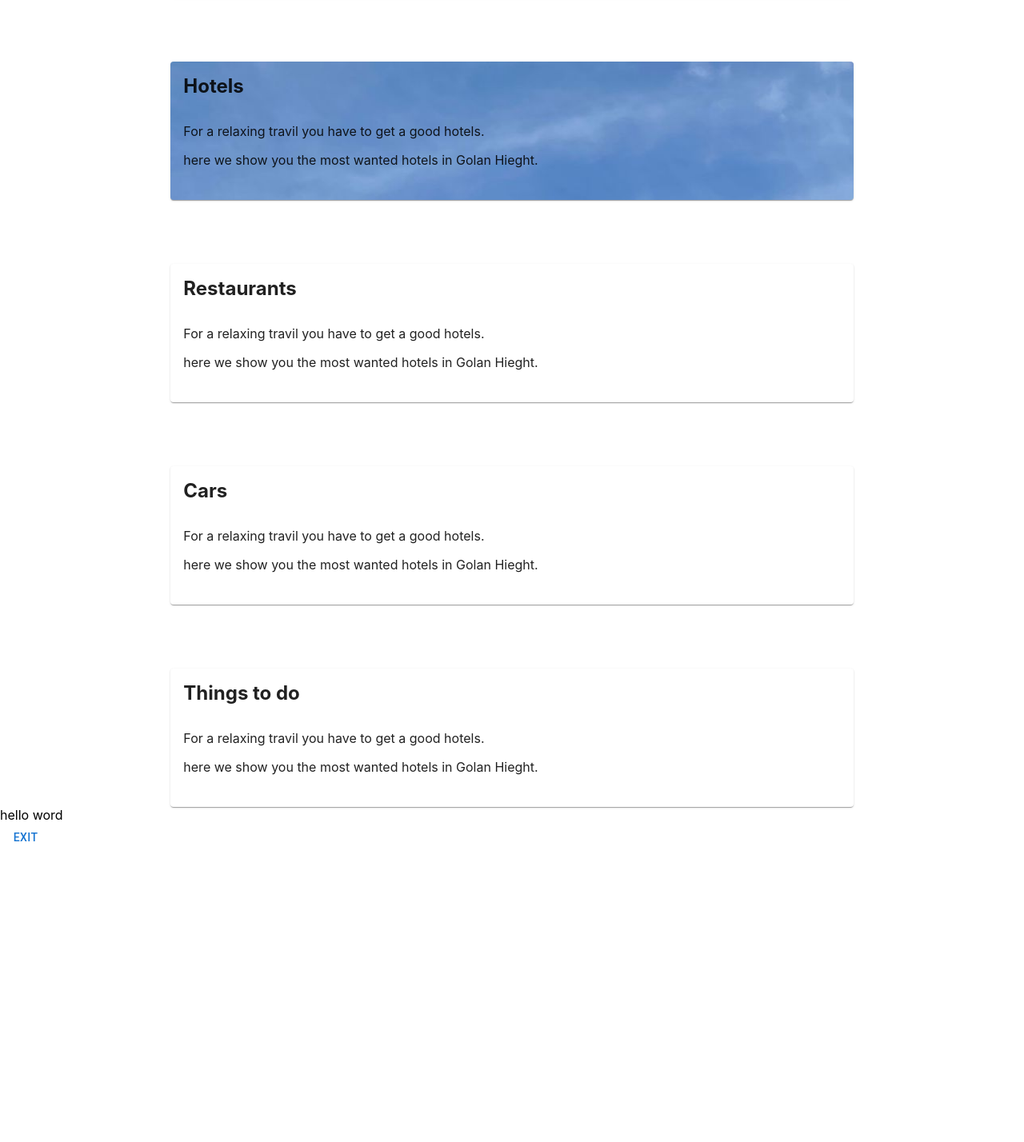
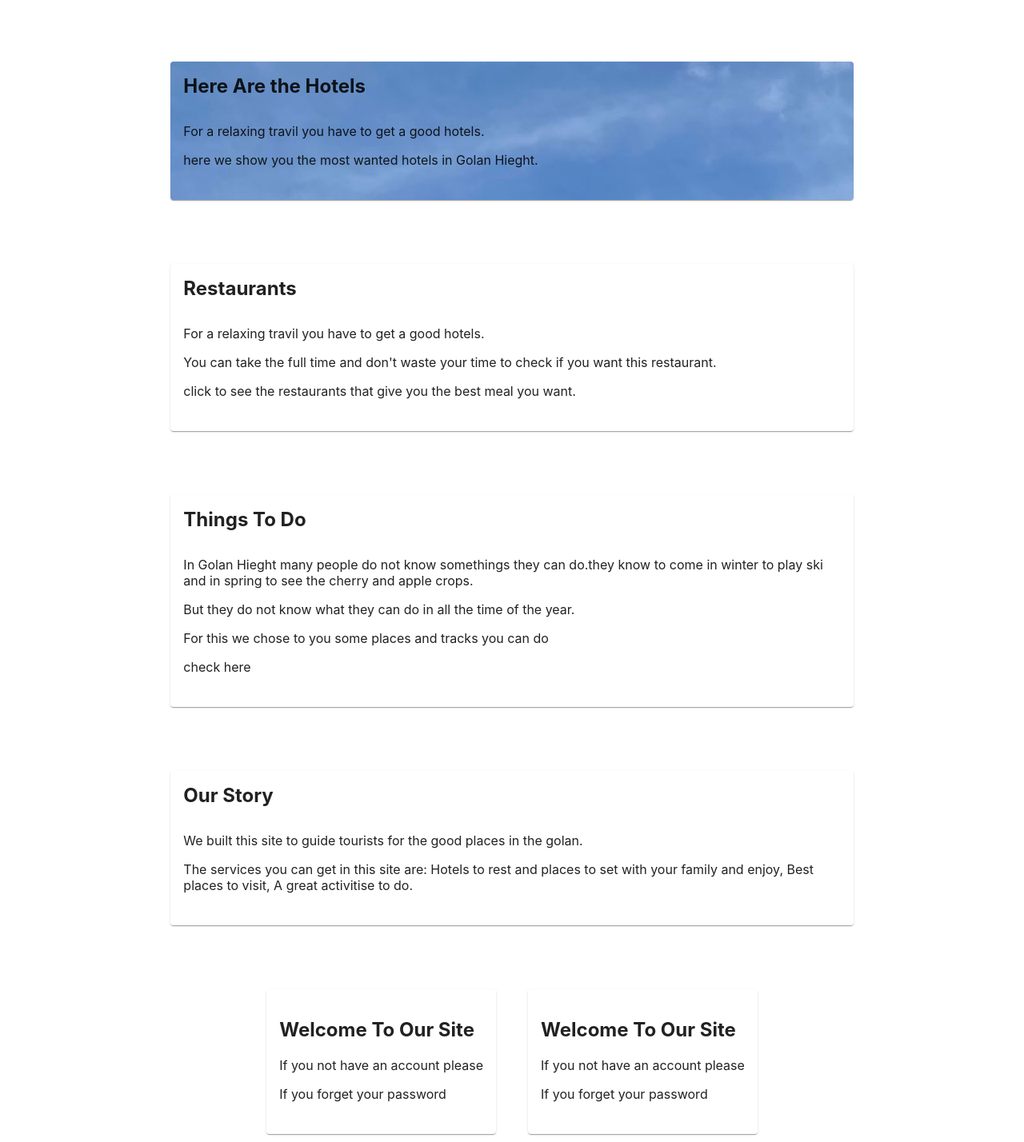
Before and after one commit to Rabmah/web-project, a React (Create React App) app: page /Site in a window 1280 px wide. Shown: the part 356-1784 px from the top of the page at 80% size. Before the commit the page ends 1422 px from the top, so only its background shows below. Built offline with nearby package versions, Linux system fonts and the light colour scheme; no server answers; sample sign-in values are in the browser's storage.

Commit message:
add-R-J cards,exitButton_Site,add hotel card

```diff
--- a/src/components/Site/Hotels.js
+++ b/src/components/Site/Hotels.js
@@ -1,10 +1,9 @@
 import React from "react";
-import {  Stack, Grid, Card, CardContent  } from "@mui/material";
+import { Stack, Grid, Card, CardContent } from "@mui/material";
 import { NavBar } from "./AppBar";
 import { pages, settings } from "./Site";
 
 export function Hotels(props) {
-
     return (
         <div>
             <NavBar pages={pages} settings={settings}></NavBar>
@@ -15,19 +14,13 @@ export function Hotels(props) {
                             <CardContent>
                                 <Stack spacing={2}>
                                     <h2>Welcome To Our Site</h2>
-
-                                <div>
-                                    If you not have an account please
-                                </div>
-                                <div>
-                                    If you forget your password
-                                </div>
+                                    <p>If you not have an account please</p>
+                                    <p>If you forget your password</p>
                                 </Stack>
                             </CardContent>
                         </Card>
                     </Grid>
                 </Grid>
-
             </div>
         </div>
     );
--- a/src/components/Site/MenuCard.js
+++ b/src/components/Site/MenuCard.js
@@ -2,35 +2,33 @@ import { Card, CardContent, Grid, Stack } from "@mui/material";
 
 const data = [
     {
-        title: "Hotels",
-        imgpath: "",
-        body: ["For a relaxing travil you have to get a good hotels.", "here we show you the most wanted hotels in Golan Hieght."],
-        link: `${process.env.PUBLIC_URL}/assets/roro.jpeg`
+        title: "Here Are the Hotels",
+        imgpath: `${process.env.PUBLIC_URL}/assets/roro.jpeg`,
+        body: ["For a relaxing travil you have to get a good hotels.",
+            "here we show you the most wanted hotels in Golan Hieght."],
+        link: ""
     },
     {
         title: "Restaurants",
         imgpath: "",
-        body: ["For a relaxing travil you have to get a good hotels.", "here we show you the most wanted hotels in Golan Hieght."],
+        body: ["For a relaxing travil you have to get a good hotels.",
+            "You can take the full time and don't waste your time to check if you want this restaurant.",
+            "click to see the restaurants that give you the best meal you want."],
         link: ""
     }
     ,
     {
-        title: "Cars",
+        title: "Things To Do",
         imgpath: "",
-        body: ["For a relaxing travil you have to get a good hotels.", "here we show you the most wanted hotels in Golan Hieght."],
-        link: ""
-    },
-    {
-        title: "Things to do",
-        imgpath: "",
-        body: ["For a relaxing travil you have to get a good hotels.", "here we show you the most wanted hotels in Golan Hieght."],
+        body: ["In Golan Hieght many people do not know somethings they can do.they know to come in winter to play ski and in spring to see the cherry and apple crops.",
+            "But they do not know what they can do in all the time of the year.",
+            "For this we chose to you some places and tracks you can do",
+            "check here"],
         link: ""
     }
 ]
 
 export function MenuCards(props) {
-
-
     return (
         <div>
             <div>
@@ -57,9 +55,8 @@ export function MenuCards(props) {
             {data.map((card) => (
                 <Grid container justifyContent={"center"} mt={"10vh"} alignItems={"center"}>
                     <Grid item md={8}>
-                        <Card style={{backgroundImage: `url(${card.link})` }} variant="elevation">
+                        <Card style={{ backgroundImage: `url(${card.imgpath})` }} variant="elevation">
                             <CardContent>
-
                                 <Stack spacing={2}>
                                     <h2>{card.title}</h2>
                                     <div>
@@ -76,8 +73,50 @@ export function MenuCards(props) {
                 </Grid>
             ))}
 
+            <div>
+                <Grid container justifyContent={"center"} mt={"10vh"} alignItems={"center"}>
+                    <Grid item md={8}>
+                        <Card style={{ backgroundColor: "white" }} variant="elevation">
+                            <CardContent>
+                                <Stack spacing={2}>
+                                    <h2>Our Story</h2>
+                                    <div>
+                                        <p>We built this site to guide tourists for the good places in the golan.</p>
+                                        <p>The services you can get in this site are:
+                                            Hotels to rest and places to set with your family and enjoy,
+                                            Best places to visit,
+                                            A great activitise to do.</p>
+                                    </div>
+                                </Stack>
+                            </CardContent>
+                        </Card>
+                    </Grid>
+                </Grid>
+            </div>
+
+            <div>
+                <Grid container justifyContent={"center"} mt={"10vh"} alignItems={"center"}>
+
+                    <Stack direction="row" spacing={5}>
+                        <Card style={{ backgroundColor: "white" }} variant="elevation">
+                            <CardContent>
+                                <h2>Welcome To Our Site</h2>
+                                <p>If you not have an account please</p>
+                                <p>If you forget your password</p>
+                            </CardContent>
+                        </Card>
+
+                        <Card style={{ backgroundColor: "white" }} variant="elevation">
+                            <CardContent>
+                                <h2>Welcome To Our Site</h2>
+                                <p>If you not have an account please</p>
+                                <p>If you forget your password</p>
+                            </CardContent>
+                        </Card>
+                    </Stack>
+
+                </Grid>
+            </div>
         </div>
     );
-
-
 }
--- a/src/components/Site/Site.js
+++ b/src/components/Site/Site.js
@@ -4,12 +4,10 @@ import { Alert, Button, Snackbar } from "@mui/material";
 //import { Delete, Person } from "@mui/icons-material";
 import { firebaseAuth } from "../firebaseHelper";
 import { useNavigate } from "react-router-dom";
-
-
 import { NavBar } from "./AppBar";
 import { MenuCards } from "./MenuCard";
 
-export const pages = ['Hotels', 'Restaurants', 'Cars', 'Things to do', 'Our Story'];
+export const pages = ['Hotels', 'Restaurants', 'Things to do'];
 //hotels צימרים
 // Cars cars to rent/ bus stations
 // Things to do: popular places to visit, מסלוליםף, טרקטרונים, ברכת רםת , חרמון , נהר סער, תל הקולות מול סוריה
@@ -46,103 +44,8 @@ export function Site(props) {
   return (
     <div>
       <NavBar pages={pages} settings={settings} />
-
-
       <MenuCards />
 
-
-
-      {/* <div>
-        <Grid container justifyContent={"center"} mt={"10vh"} alignItems={"center"}>
-          <Grid item md={8}>
-            <Card style={{ backgroundColor: "white" }} variant="elevation">
-              <CardContent>
-                <Stack direction="row" spacing={2}>
-
-
-
-
-                <Stack spacing={2}>
-                  <h2>Here Are the Hotels</h2>
-                  <div>
-                    <p>For a relaxing travil you have to get a good hotels.</p>
-                    <p>here we show you the most wanted hotels in Golan Hieght.</p>
-                    click here t see the hotels
-                  </div>
-                </Stack>
-                </Stack>
-              </CardContent>
-            </Card>
-          </Grid>
-        </Grid>
-      </div>
-
-      <div>
-        <Grid container justifyContent={"center"} mt={"10vh"} alignItems={"center"}>
-          <Grid item md={8}>
-            <Card style={{ backgroundColor: "white" }} variant="elevation">
-              <CardContent>
-                <Stack spacing={2}>
-                  <h2>Restaurants</h2>
-                  <div>
-                    <p>For a good meal you can check this Restaurants to decide where you want to eat.</p>
-                    <p>You can take the full time and don't waste your time to check if you
-                      want this restaurant.</p>
-                    <p>click to see the restaurants that give you the best meal you want.</p>
-                  </div>
-                </Stack>
-              </CardContent>
-            </Card>
-          </Grid>
-        </Grid>
-      </div>
-
-      <div>
-        <Grid container justifyContent={"center"} mt={"10vh"} alignItems={"center"}>
-          <Grid item md={8}>
-            <Card style={{ backgroundColor: "white" }} variant="elevation">
-              <CardContent>
-                <Stack spacing={2}>
-                  <h2>Cars / Bus</h2>
-                  <div>
-                    <p>habeb ane mareftsh sho bde aktob hon f ant zabt ha alshe</p>
-                  </div>
-                </Stack>
-              </CardContent>
-            </Card>
-          </Grid>
-        </Grid>
-      </div>
-
-      <div>
-        <Grid container justifyContent={"center"} mt={"10vh"} alignItems={"center"}>
-          <Grid item md={8}>
-            <Card style={{ backgroundColor: "white" }} variant="elevation">
-              <CardContent>
-                <Stack spacing={2}>
-                  <h2>Things To Do</h2>
-                  <div>
-                    <p>In Golan Hieght many people do not know somethings they can do.
-                      they know to come in winter to play ski and in spring to see the
-                      cherry and apple crops.</p>
-                    <p>But they do not know what they can do in all the time of the year.</p>
-                    <p>For this we chose to you some places and tracks you can do</p>
-                    <p>check here</p>
-                  </div>
-                </Stack>
-              </CardContent>
-            </Card>
-          </Grid>
-        </Grid>
-      </div> */}
-
-
-
-      <div id= "ourstory">
-
-        hello word
-
-      </div>
       <div>
         <Button onClick={() => { handleSite(setIsopen, setErrors) }}>Exit</Button>
         <Snackbar anchorOrigin={{ horizontal: "center", vertical: "top" }} open={isopen}
```
Also changed, not shown: src/components/Site/AppBar.js (+17 -46 lines), src/components/Site/HotelCard.js (added, +13 -0 lines). Lines whose indentation alone changed are shown as unchanged.
